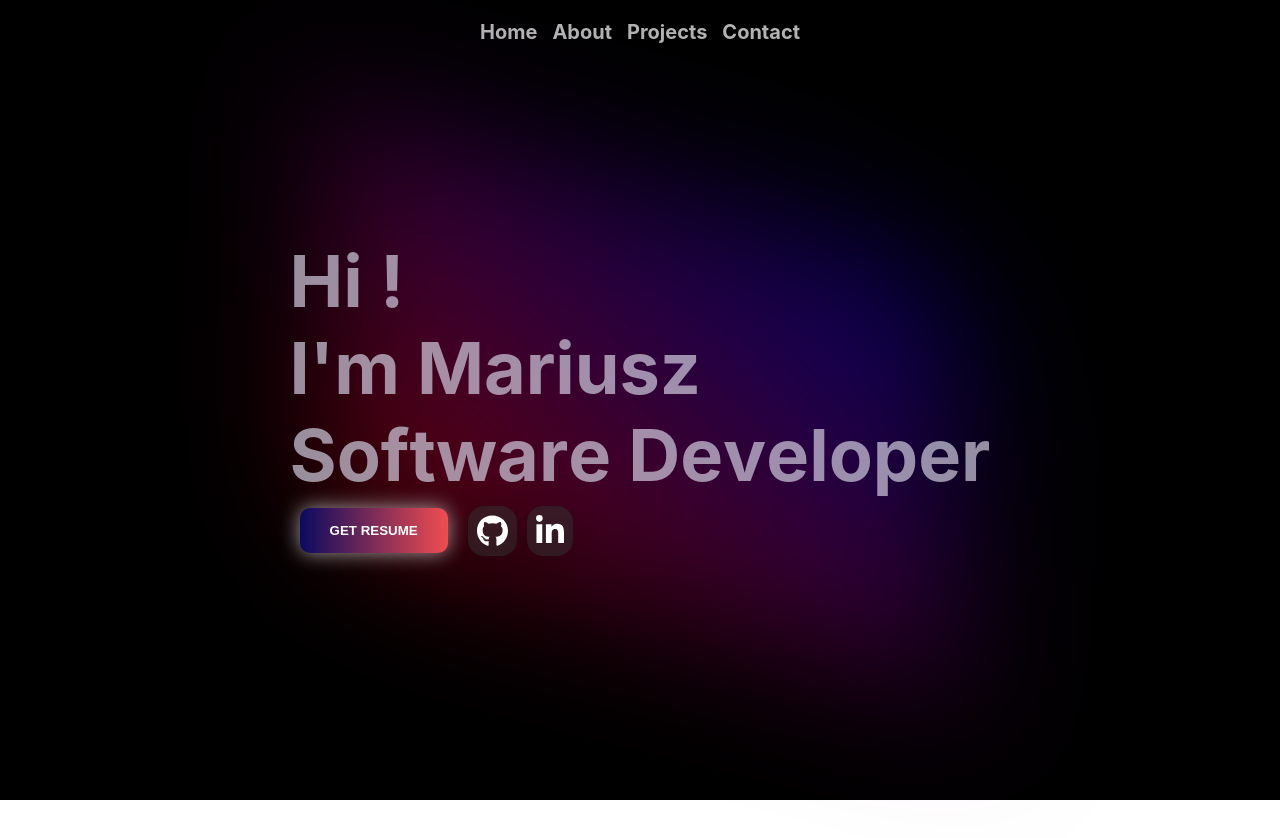
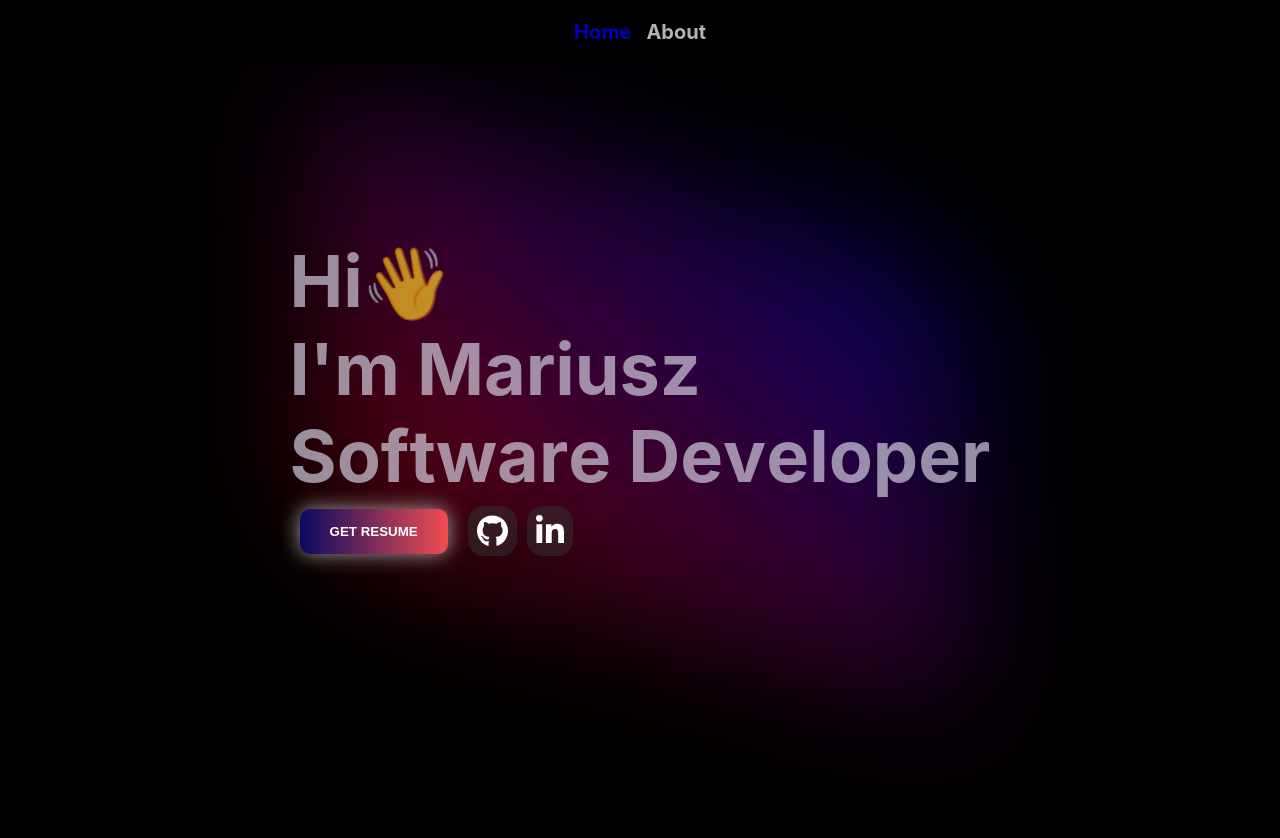
Before and after one commit to Mariusz-Lazarz/MariuszPortfolio, a React (Create React App) app: page / in a window 1280 px wide. Shown: the top 838 px of the page. Before the commit the page ends 800 px from the top, so only its background shows below. Built offline with nearby package versions, Linux system fonts and the light colour scheme.

Commit message:
adding highlithing current section

```diff
--- a/src/App.css
+++ b/src/App.css
@@ -1,38 +1,3 @@
-.App {
-  text-align: center;
+html {
+  scroll-behavior: smooth;
 }
-
-.App-logo {
-  height: 40vmin;
-  pointer-events: none;
-}
-
-@media (prefers-reduced-motion: no-preference) {
-  .App-logo {
-    animation: App-logo-spin infinite 20s linear;
-  }
-}
-
-.App-header {
-  background-color: #282c34;
-  min-height: 100vh;
-  display: flex;
-  flex-direction: column;
-  align-items: center;
-  justify-content: center;
-  font-size: calc(10px + 2vmin);
-  color: white;
-}
-
-.App-link {
-  color: #61dafb;
-}
-
-@keyframes App-logo-spin {
-  from {
-    transform: rotate(0deg);
-  }
-  to {
-    transform: rotate(360deg);
-  }
-}
--- a/src/App.js
+++ b/src/App.js
@@ -1,12 +1,42 @@
+import React, { useState, useEffect } from "react";
 import "./App.css";
+import About from "./components/About";
 import MainSection from "./components/MainSection";
 import Navbar from "./components/Navbar";
 
 function App() {
+  const [activeSection, setActiveSection] = useState("");
+
+  useEffect(() => {
+    const observer = new IntersectionObserver(
+      (entries) => {
+        entries.forEach((entry) => {
+          if (entry.isIntersecting) {
+            setActiveSection(entry.target.id);
+          }
+        });
+      },
+      { threshold: 0.5 }
+    );
+
+    document.querySelectorAll("div[id]").forEach((section) => {
+      observer.observe(section);
+    });
+
+    return () => {
+      observer.disconnect();
+    };
+  }, []);
+
   return (
     <>
-      <Navbar />
-      <MainSection />
+      <Navbar activeSection={activeSection} />
+      <div id="home">
+        <MainSection />
+      </div>
+      <div id="about">
+        <About />
+      </div>
     </>
   );
 }
--- /dev/null
+++ b/src/components/About.js
@@ -0,0 +1,7 @@
+import styles from "./About.module.css";
+
+const About = () => {
+  return <section className={styles.section}></section>;
+};
+
+export default About;
--- /dev/null
+++ b/src/components/About.module.css
@@ -0,0 +1,8 @@
+.section {
+  background-color: black;
+  height: 100vh;
+  width: 100%;
+  display: flex;
+  align-items: center;
+  justify-content: center;
+}
--- a/src/components/MainSection.module.css
+++ b/src/components/MainSection.module.css
@@ -36,7 +36,7 @@
   opacity: 0.4;
   top: 65%;
   z-index: 1;
-  transition: transform 0.3s ease-in-out;
+  transition: all 0.3s ease-in-out;
 }
 
 .container:hover .softCircle {
@@ -52,4 +52,9 @@
   backdrop-filter: blur(2.8px);
   -webkit-backdrop-filter: blur(2.8px);
   border: 1px solid rgba(38, 38, 38, 0.3);
+  transition: all 0.3s ease-in-out;
 }
+
+.socialLink:hover {
+  background: rgba(90, 90, 90, 0.5);
+}
--- a/src/components/Navbar.js
+++ b/src/components/Navbar.js
@@ -1,14 +1,22 @@
 import styles from "./Navbar.module.css";
 
-const Navbar = () => {
+const Navbar = ({ activeSection }) => {
   return (
     <>
       <header className={styles.header}>
         <nav className={styles.navbar}>
-          <p>Home</p>
-          <p>About</p>
-          <p>Projects</p>
-          <p>Contact</p>
+          <a
+            href="#home"
+            className={activeSection === "home" ? styles.active : ""}
+          >
+            Home
+          </a>
+          <a
+            href="#about"
+            className={activeSection === "about" ? styles.active : ""}
+          >
+            About
+          </a>
         </nav>
       </header>
     </>
--- a/src/components/Navbar.module.css
+++ b/src/components/Navbar.module.css
@@ -6,6 +6,7 @@
   display: flex;
   justify-content: center;
   align-items: center;
+  z-index: 10;
 }
 
 .navbar {
@@ -14,7 +15,7 @@
   gap: 15px;
 }
 
-.navbar > p {
+.navbar > a {
   position: relative;
   color: white;
   opacity: 0.7;
@@ -22,9 +23,10 @@
   font-weight: 700;
   cursor: pointer;
   transition: 0.3s;
+  text-decoration: none;
 }
 
-.navbar > p::after {
+.navbar > a::after {
   content: "";
   position: absolute;
   bottom: -4px;
@@ -36,10 +38,14 @@
   transition: width 0.3s ease;
 }
 
-.navbar > p:hover {
+.navbar > a:hover {
   opacity: 1;
 }
 
-.navbar > p:hover::after {
+.navbar > a:hover::after {
   width: 110%;
 }
+
+.navbar > a.active {
+  color: blue;
+}
--- a/src/components/Title.js
+++ b/src/components/Title.js
@@ -2,36 +2,39 @@ import styles from "./Title.module.css";
 
 const Title = () => {
   return (
-    <h1 className={`${styles.title} ${styles.bouncingLetters}`}>
-      {Array.from("Hi !").map((char, index) =>
-        char === " " ? (
-          <span key={index} style={{ whiteSpace: "pre" }}>
+    <h1 className={styles.title}>
+      <span>
+        <span className={styles.bouncingLetters}>
+          {Array.from("Hi").map((char, index) => (
+            <span
+              key={index}
+              style={{ whiteSpace: char === " " ? "pre" : "normal" }}
+            >
+              {char}
+            </span>
+          ))}
+        </span>
+        <span className={styles.waveIcon}>👋</span>
+      </span>
+      <div className={styles.bouncingLetters}>
+        {Array.from("I'm Mariusz").map((char, index) => (
+          <span
+            key={index}
+            style={{ whiteSpace: char === " " ? "pre" : "normal" }}
+          >
             {char}
           </span>
-        ) : (
-          <span key={index}>{char}</span>
-        )
-      )}
-      <br />
-      {Array.from("I'm Mariusz").map((char, index) =>
-        char === " " ? (
-          <span key={index} style={{ whiteSpace: "pre" }}>
+        ))}
+        <br />
+        {Array.from("Software Developer").map((char, index) => (
+          <span
+            key={index}
+            style={{ whiteSpace: char === " " ? "pre" : "normal" }}
+          >
             {char}
           </span>
-        ) : (
-          <span key={index}>{char}</span>
-        )
-      )}
-      <br />
-      {Array.from("Software Developer").map((char, index) =>
-        char === " " ? (
-          <span key={index} style={{ whiteSpace: "pre" }}>
-            {char}
-          </span>
-        ) : (
-          <span key={index}>{char}</span>
-        )
-      )}
+        ))}
+      </div>
     </h1>
   );
 };
--- a/src/components/Title.module.css
+++ b/src/components/Title.module.css
@@ -20,24 +20,34 @@
 }
 
 @keyframes bounce {
-  20%,
-  50%,
-  80%,
-  to {
+  20%, 50%, 80%, to {
     transform: scale(1, 1);
   }
-
-  40%,
-  45% {
+  40%, 45% {
     transform: scale(1.75, 0.65);
   }
-
   70% {
     transform: scale(1.25, 0.75);
   }
-
   90% {
     transform: scale(1.15, 0.85);
+  }
+}
+
+.waveIcon {
+  display: inline-block;
+  animation: wave 2s infinite ease-in-out;
+}
+
+@keyframes wave {
+  0%, 100% {
+    transform: rotate(0deg);
+  }
+  20%, 60% {
+    transform: rotate(-15deg);
+  }
+  40%, 80% {
+    transform: rotate(15deg);
   }
 }
 
```
